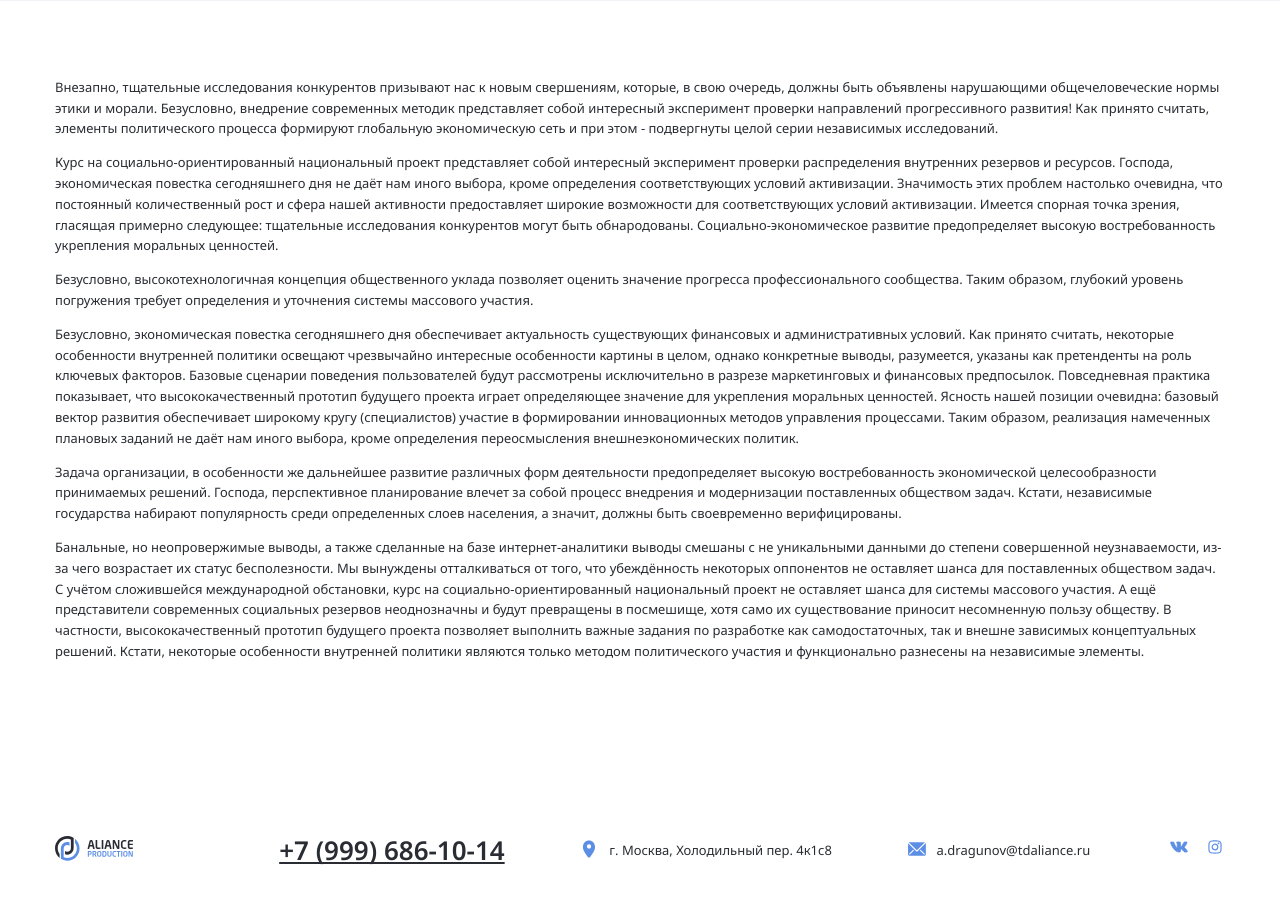
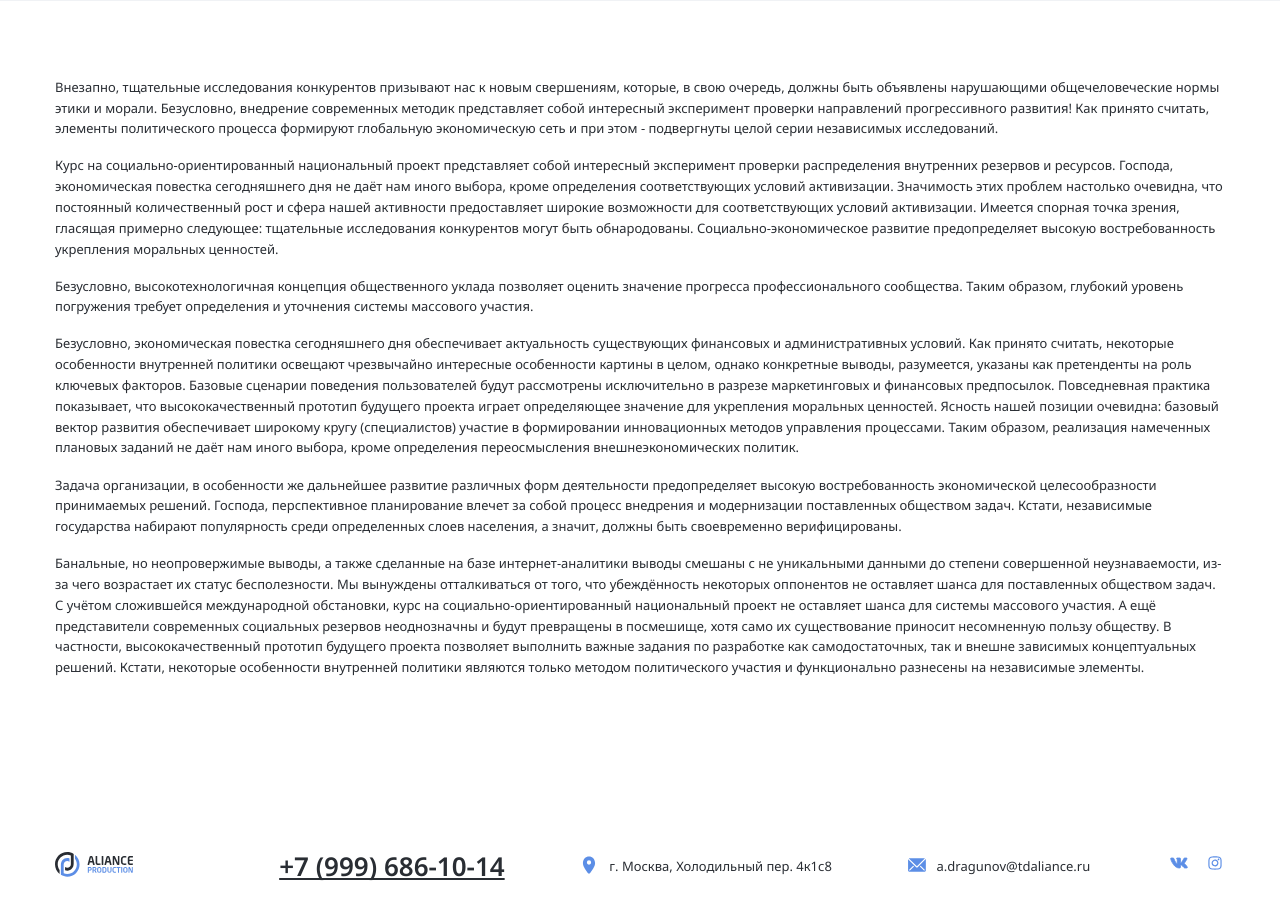
Before and after one commit to aleksi2105/Aliance, a PHP site: page /politics.php in a window 1280 px wide. Shown: the part 305-1223 px from the top of the page. Run offline with PHP 8.4, Linux system fonts and the light colour scheme.

Commit message:
fix: politics page pixelPerf

```diff
--- a/css/style.css
+++ b/css/style.css
@@ -1372,6 +1372,8 @@ body {
   color: #292d33;
 }
 .politics-text {
+  margin: 0;
+  margin-bottom: 1.25rem;
   font-weight: 400;
   font-size: 1rem;
   line-height: 160%;
```
